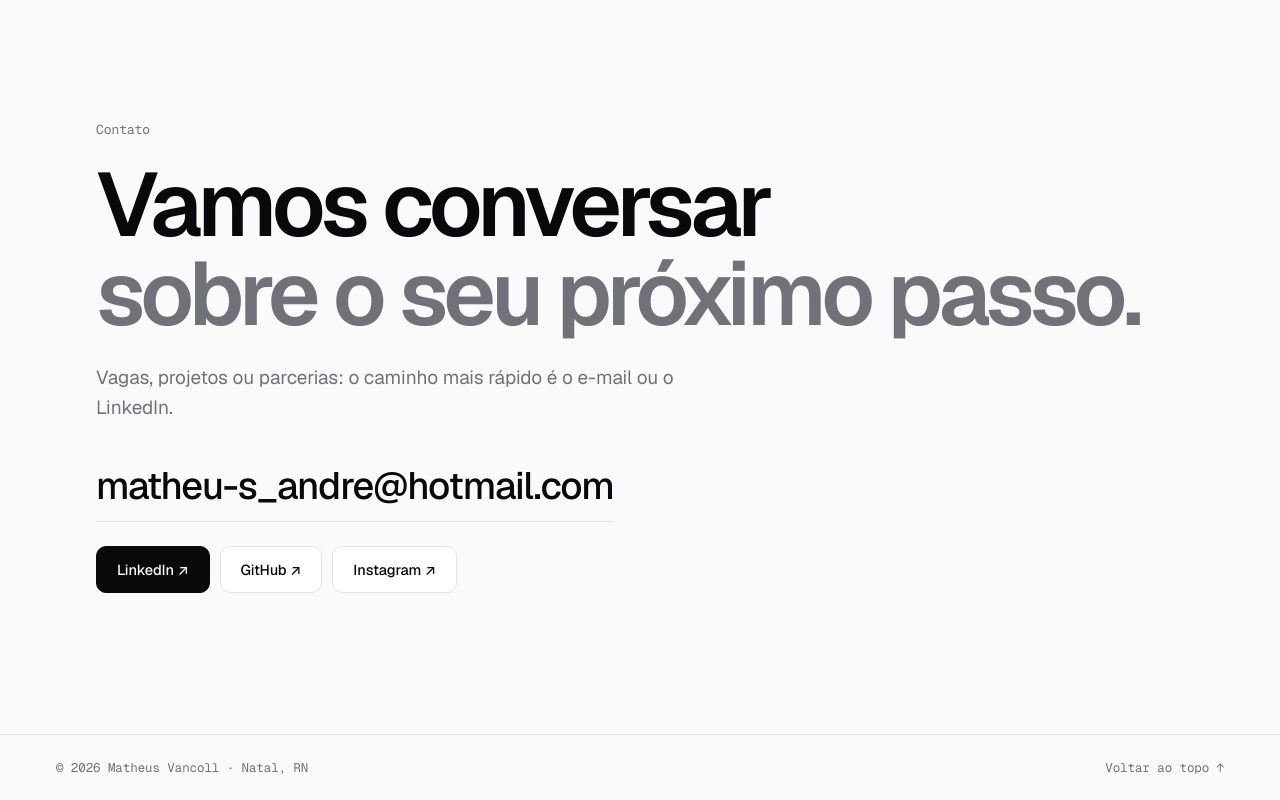
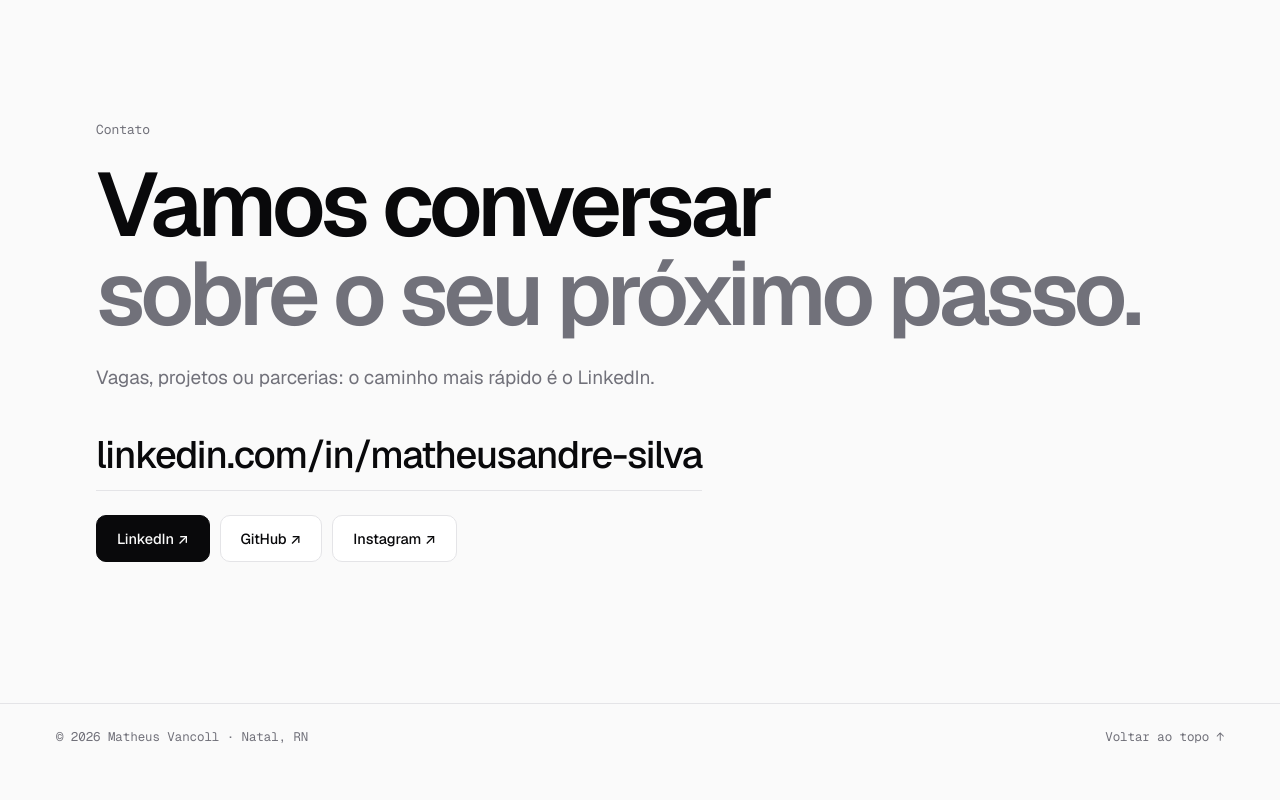
Before and after one commit to matheusvancoll/matheusvancoll, a plain HTML site: page index.html in a window 1280 px wide. Shown: the part 4279-5079 px from the top of the page. After the commit the page ends 5048 px from the top, so only its background shows below. Drawn offline with nearby package versions, Linux system fonts and the light colour scheme.

Commit message:
removendo email

```diff
--- a/index.html
+++ b/index.html
@@ -209,8 +209,8 @@
   <section id="contato" class="contact">
     <p class="kicker reveal">Contato</p>
     <h2 class="reveal">Vamos conversar<br><span class="soft">sobre o seu próximo passo.</span></h2>
-    <p class="lede reveal">Vagas, projetos ou parcerias: o caminho mais rápido é o e-mail ou o LinkedIn.</p>
-    <a class="mail reveal" href="mailto:matheu-s_andre@hotmail.com">matheu-s_andre@hotmail.com</a>
+    <p class="lede reveal">Vagas, projetos ou parcerias: o caminho mais rápido é o LinkedIn.</p>
+    <a class="mail reveal" href="https://linkedin.com/in/matheusandre-silva" target="_blank" rel="noopener">linkedin.com/in/matheusandre-silva</a>
     <div class="actions reveal">
       <a class="btn btn-solid" href="https://linkedin.com/in/matheusandre-silva" target="_blank" rel="noopener">LinkedIn ↗</a>
       <a class="btn" href="https://github.com/matheusvancoll" target="_blank" rel="noopener">GitHub ↗</a>
```
Also changed, not shown: 1 other file.
